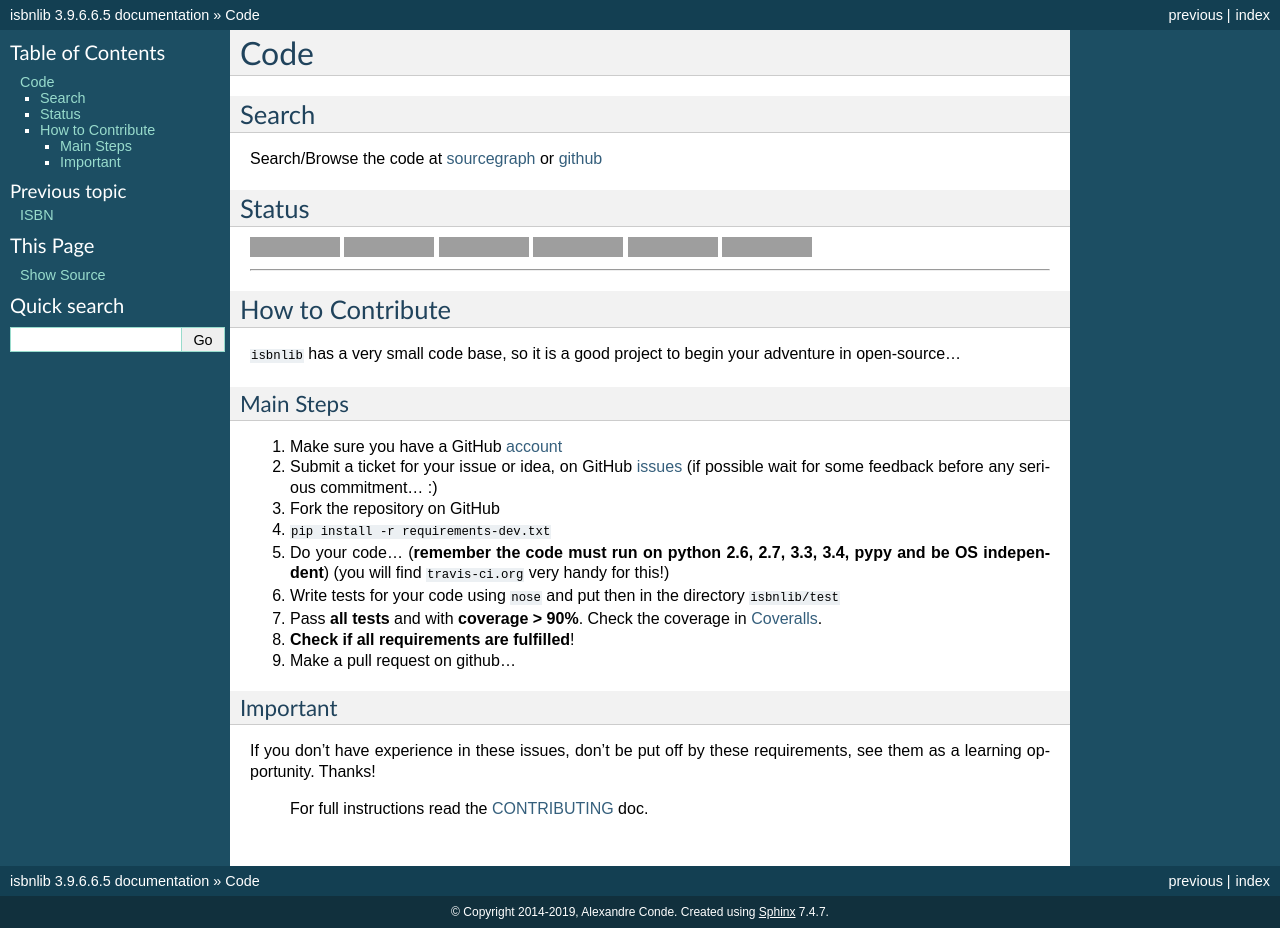
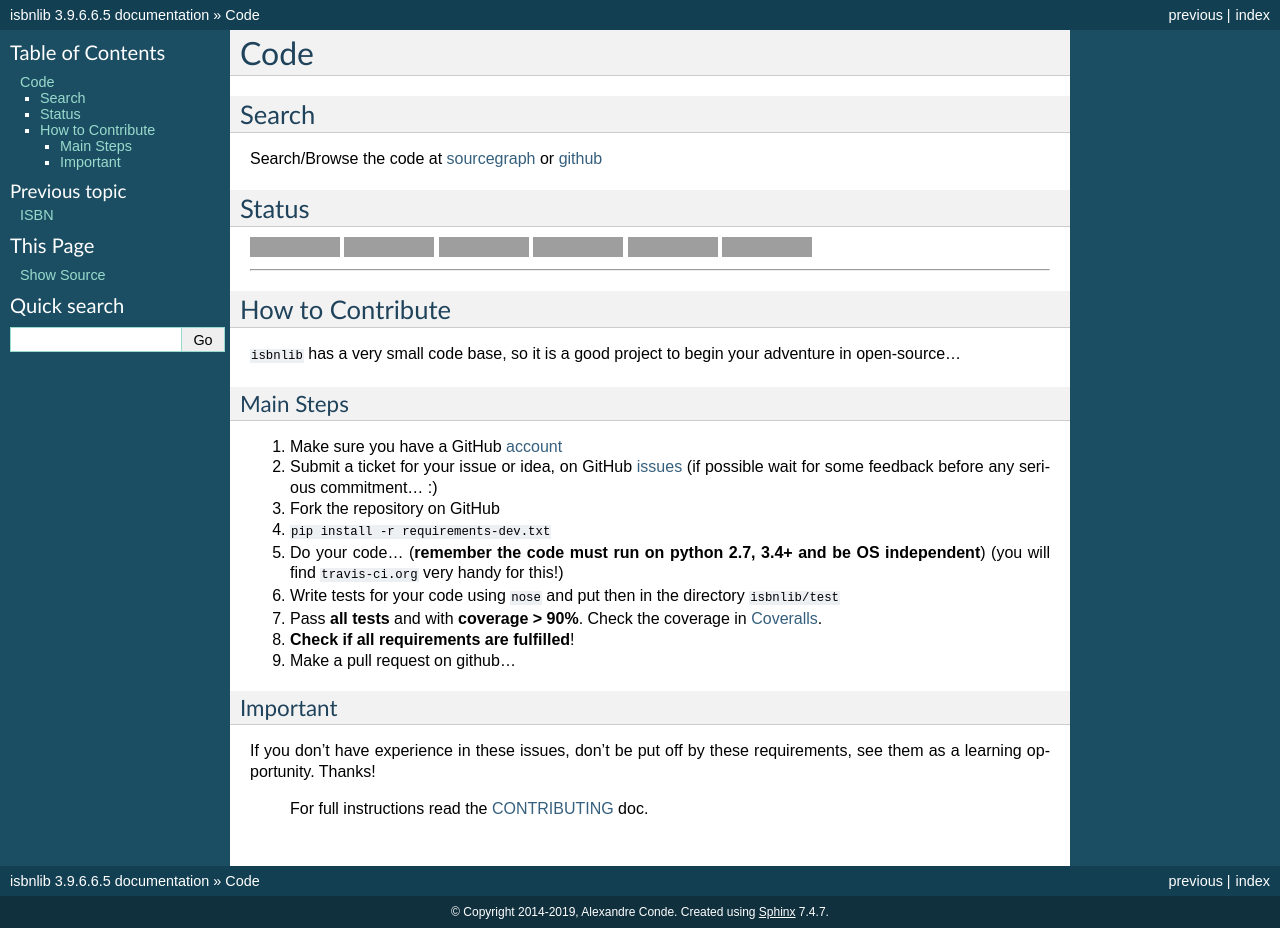
Before and after one commit to xlcnd/isbnlib, a Sphinx documentation site: the page built from docs/code.rst, in a window 1280 px wide, cut to the strip 0-928 px from the top of the page. Built offline with Sphinx 7.4.7, drawn with Linux system fonts in a browser that asks for light colours; grey boxes are pictures that could not be loaded.

Commit message:
update supported python list

```diff
--- a/docs/code.rst
+++ b/docs/code.rst
@@ -59,7 +59,7 @@ Main Steps
    (if possible wait for some feedback before any serious commitment... :)
 3. Fork the repository on GitHub
 4. ``pip install -r requirements-dev.txt``
-5. Do your code... (**remember the code must run on python 2.6, 2.7, 3.3, 3.4, pypy
+5. Do your code... (**remember the code must run on python 2.7, 3.4+
    and be OS independent**) (you will find ``travis-ci.org`` very handy for this!)
 6. Write tests for your code using ``nose`` and put then in the directory ``isbnlib/test``
 7. Pass **all tests** and with **coverage > 90%**.
```
